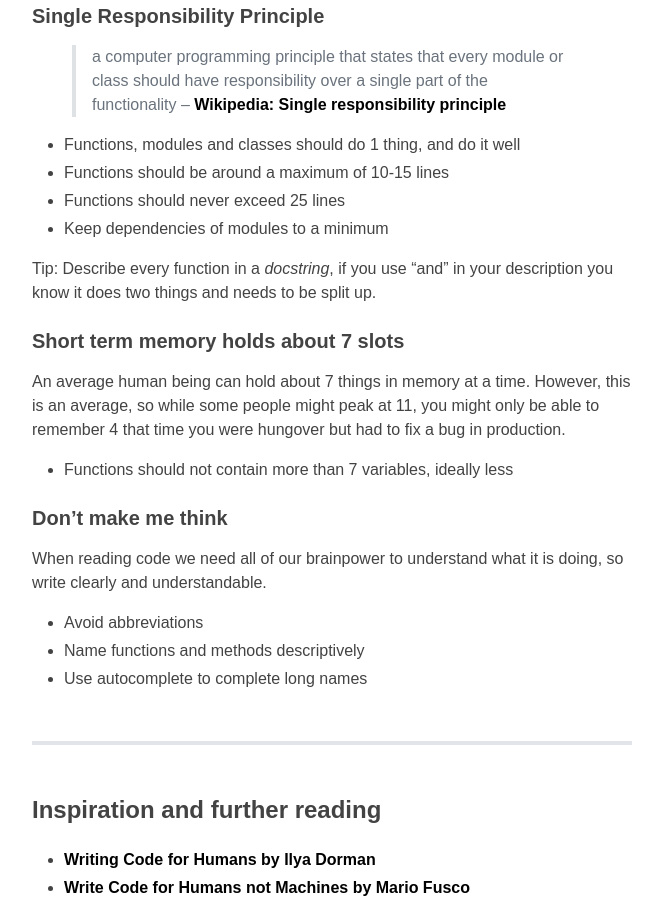
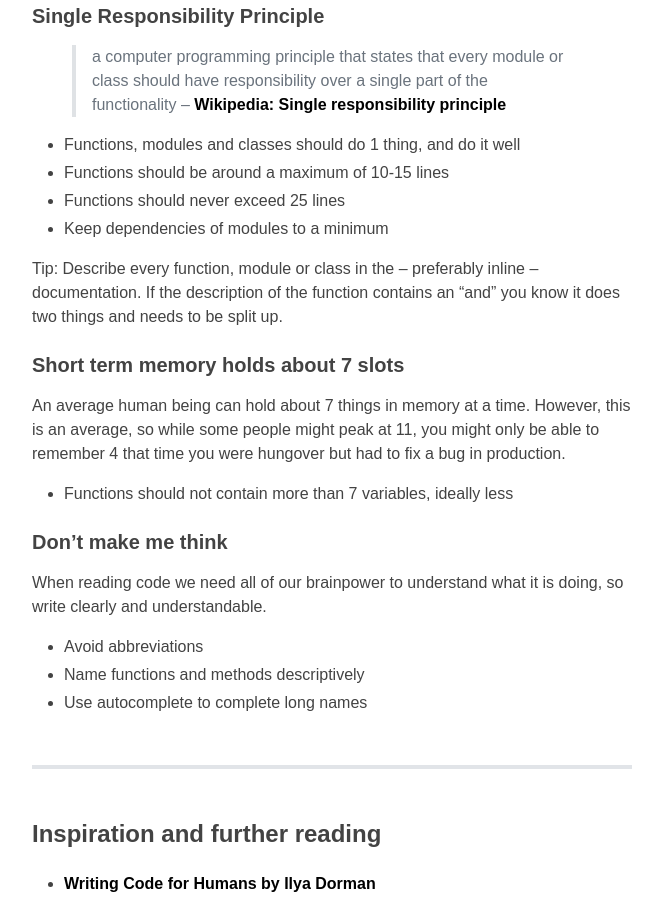
Before and after one commit to Amsterdam/amsterdam.github.io, a Jekyll site: the page built from guides/code-for-humans.md, in a window 1280 px wide and 900 px high, scrolled down 797 px. Shown: the whole window, without its empty margins (138-801 px from the left). Built offline with Jekyll 4.4.1, drawn with Linux system fonts in a browser that asks for light colours; our own code applies the rules of GitHub Pages for plain Markdown files.

Commit message:
Clarify about inline documentation

```diff
--- a/guides/code-for-humans.md
+++ b/guides/code-for-humans.md
@@ -23,7 +23,7 @@ Here are some basic priciples that can help you write better code.
 * Functions should never exceed 25 lines
 * Keep dependencies of modules to a minimum
 
-Tip: Describe every function in a _docstring_, if you use “and” in your description you know it does two things and needs to be split up.
+Tip: Describe every function, module or class in the – preferably inline – documentation. If the description of the function contains an “and” you know it does two things and needs to be split up.
 
 ### Short term memory holds about 7 slots
 
```
